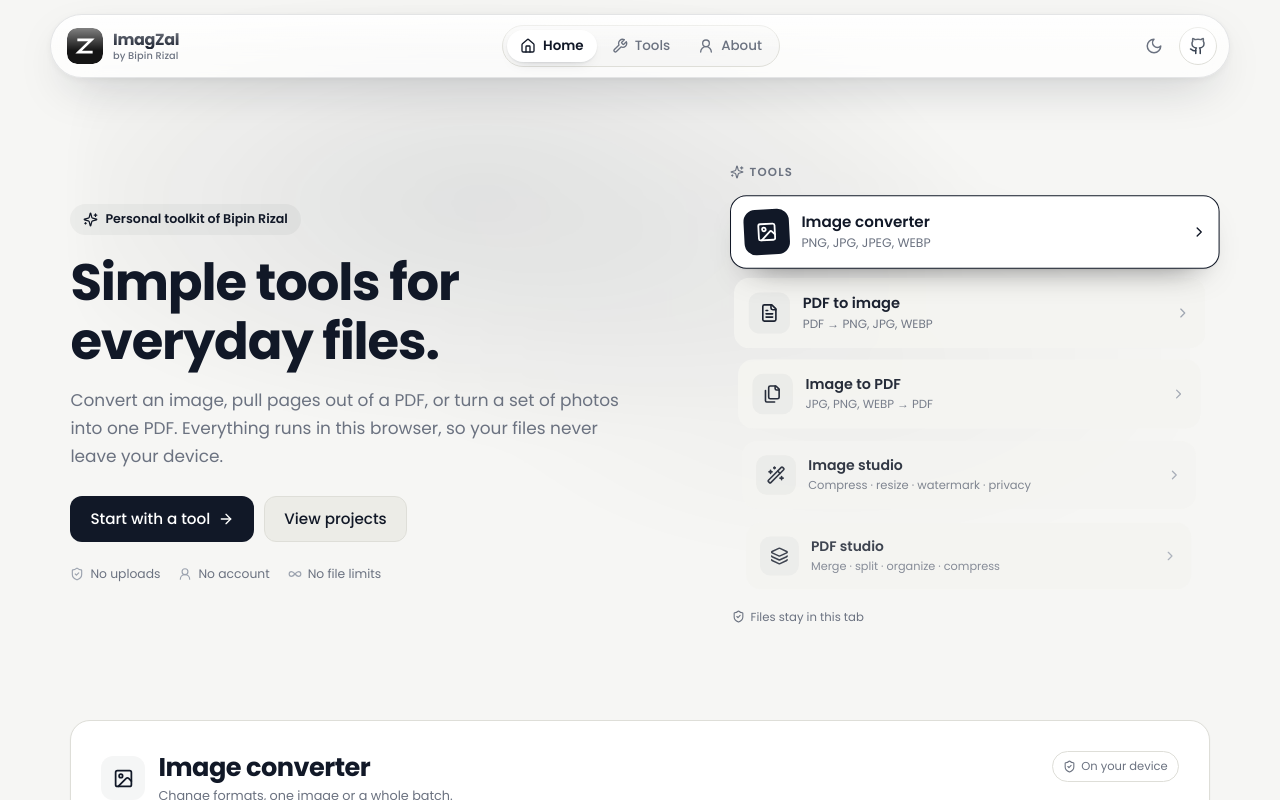
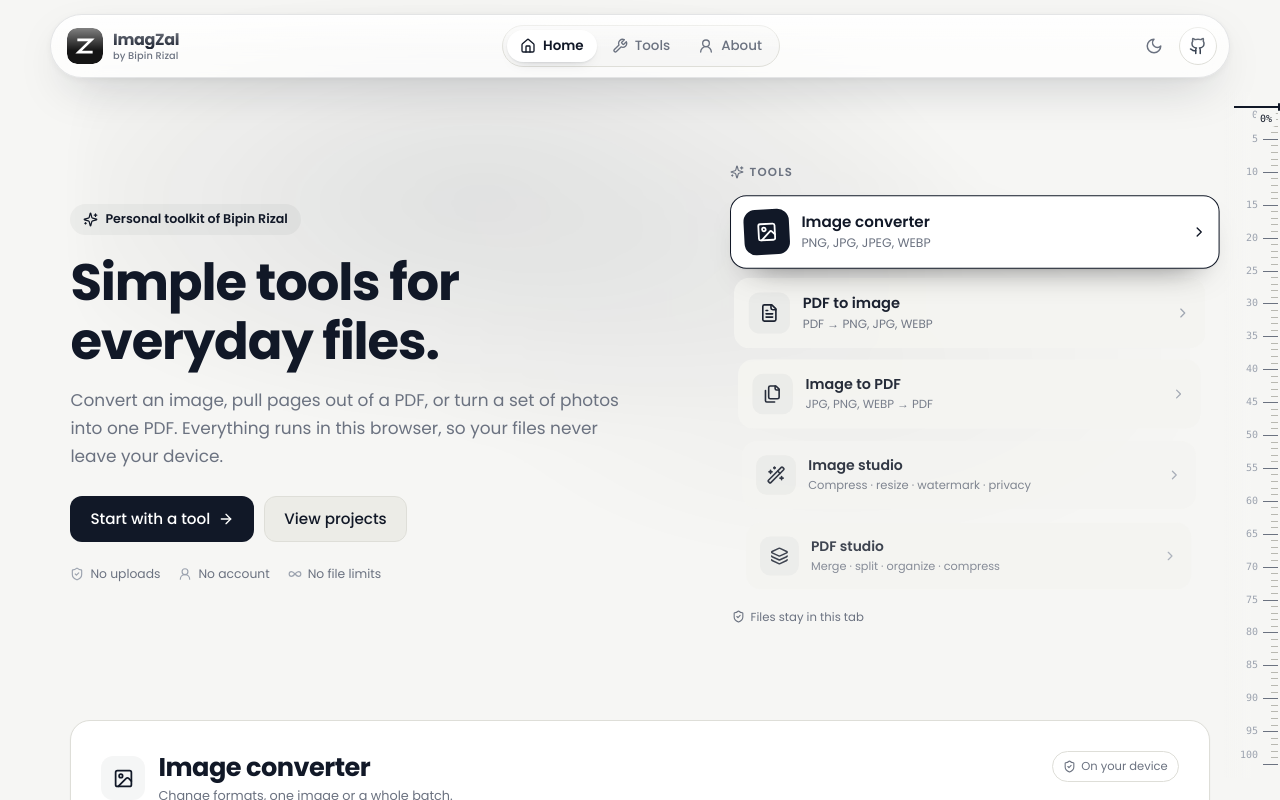
Before and after one commit to Bipin223/ImagZal, a React (Vite) app: page / in a window 1280 px wide. Shown: the top 800 px of the page. Built offline with nearby package versions, Linux system fonts and the light colour scheme.

Commit message:
Add a draggable scroll ruler sidebar

```diff
--- a/src/App.tsx
+++ b/src/App.tsx
@@ -18,6 +18,7 @@ import type { LucideIcon } from 'lucide-react';
 import bipinPhoto from './assets/bipin.jpg';
 import { LoadingScreen } from './components/LoadingScreen';
 import { ScalingShowcase } from './components/ScalingShowcase';
+import { ScrollRuler } from './components/ScrollRuler';
 import { SiteHeader } from './components/SiteHeader';
 import { Toasts } from './components/Toasts';
 import { useScrollReveal } from './hooks/useScrollReveal';
@@ -161,6 +162,7 @@ export default function App() {
     <div id="top">
       {!introDone ? <LoadingScreen onDone={finishIntro} /> : null}
       <SiteHeader theme={theme} onToggleTheme={toggleTheme} />
+      <ScrollRuler />
 
       <main>
         <section className="hero container" id="home">
--- /dev/null
+++ b/src/components/ScrollRuler.tsx
@@ -0,0 +1,146 @@
+import { useEffect, useRef, useState } from 'react';
+import type { KeyboardEvent, PointerEvent } from 'react';
+
+const TICKS = Array.from({ length: 101 }, (_, index) => index);
+
+function maxScroll(): number {
+  return Math.max(0, document.documentElement.scrollHeight - window.innerHeight);
+}
+
+export function ScrollRuler() {
+  const [progress, setProgress] = useState(0);
+  const [dragging, setDragging] = useState(false);
+  const rulerRef = useRef<HTMLDivElement>(null);
+  const trackRef = useRef<HTMLDivElement>(null);
+  const frame = useRef(0);
+
+  useEffect(() => {
+    const update = () => {
+      frame.current = 0;
+      const max = maxScroll();
+      setProgress(max > 0 ? Math.min(1, Math.max(0, window.scrollY / max)) : 0);
+    };
+    const schedule = () => {
+      if (!frame.current) frame.current = window.requestAnimationFrame(update);
+    };
+
+    update();
+    window.addEventListener('scroll', schedule, { passive: true });
+    window.addEventListener('resize', schedule);
+    return () => {
+      window.removeEventListener('scroll', schedule);
+      window.removeEventListener('resize', schedule);
+      if (frame.current) window.cancelAnimationFrame(frame.current);
+    };
+  }, []);
+
+  const scrollToProgress = (value: number) => {
+    const top = Math.round(Math.min(1, Math.max(0, value)) * maxScroll());
+    // The page uses smooth scrolling globally; dragging the ruler must be instant.
+    const root = document.documentElement;
+    const previous = root.style.scrollBehavior;
+    root.style.scrollBehavior = 'auto';
+    window.scrollTo(0, top);
+    root.style.scrollBehavior = previous;
+  };
+
+  const progressFromEvent = (event: PointerEvent<HTMLDivElement>) => {
+    const track = trackRef.current;
+    if (!track) return null;
+    const rect = track.getBoundingClientRect();
+    if (rect.height <= 0) return null;
+    return Math.min(1, Math.max(0, (event.clientY - rect.top) / rect.height));
+  };
+
+  const handlePointerDown = (event: PointerEvent<HTMLDivElement>) => {
+    if (event.button !== 0) return;
+    event.preventDefault();
+    const value = progressFromEvent(event);
+    if (value === null) return;
+    rulerRef.current?.setPointerCapture(event.pointerId);
+    setDragging(true);
+    scrollToProgress(value);
+  };
+
+  const handlePointerMove = (event: PointerEvent<HTMLDivElement>) => {
+    if (!dragging) return;
+    const value = progressFromEvent(event);
+    if (value !== null) scrollToProgress(value);
+  };
+
+  const endDrag = (event: PointerEvent<HTMLDivElement>) => {
+    if (!dragging) return;
+    setDragging(false);
+    if (rulerRef.current?.hasPointerCapture(event.pointerId)) {
+      rulerRef.current.releasePointerCapture(event.pointerId);
+    }
+  };
+
+  const handleKeyDown = (event: KeyboardEvent<HTMLDivElement>) => {
+    const page = window.innerHeight * 0.85;
+    let delta = 0;
+    if (event.key === 'ArrowDown') delta = 80;
+    else if (event.key === 'ArrowUp') delta = -80;
+    else if (event.key === 'PageDown') delta = page;
+    else if (event.key === 'PageUp') delta = -page;
+    else if (event.key === 'Home') {
+      event.preventDefault();
+      scrollToProgress(0);
+      return;
+    } else if (event.key === 'End') {
+      event.preventDefault();
+      scrollToProgress(1);
+      return;
+    } else {
+      return;
+    }
+    event.preventDefault();
+    window.scrollBy(0, delta);
+  };
+
+  const percent = Math.round(progress * 100);
+
+  return (
+    <div
+      ref={rulerRef}
+      className={`scroll-ruler${dragging ? ' is-dragging' : ''}`}
+      role="slider"
+      aria-label="Page scroll"
+      aria-orientation="vertical"
+      aria-valuemin={0}
+      aria-valuemax={100}
+      aria-valuenow={percent}
+      aria-valuetext={`${percent}%`}
+      tabIndex={0}
+      onPointerDown={handlePointerDown}
+      onPointerMove={handlePointerMove}
+      onPointerUp={endDrag}
+      onPointerCancel={endDrag}
+      onKeyDown={handleKeyDown}
+    >
+      <div ref={trackRef} className="ruler-track">
+        {TICKS.map((tick) => {
+          const major = tick % 5 === 0;
+          return (
+            <span
+              key={tick}
+              className={`ruler-tick${major ? ' ruler-major' : ''}`}
+              style={{ top: `${tick}%` }}
+              aria-hidden="true"
+            >
+              {major && <span>{tick}</span>}
+            </span>
+          );
+        })}
+
+        <span
+          className={`ruler-marker${progress > 0.93 ? ' is-near-end' : ''}`}
+          style={{ top: `${progress * 100}%` }}
+          aria-hidden="true"
+        >
+          <span>{percent}%</span>
+        </span>
+      </div>
+    </div>
+  );
+}
--- a/src/index.css
+++ b/src/index.css
@@ -435,6 +435,129 @@ main {
   pointer-events: none;
 }
 
+/* ---------- scroll ruler ---------- */
+
+.scroll-ruler {
+  position: fixed;
+  z-index: 70;
+  top: 92px;
+  right: 0;
+  bottom: 22px;
+  width: 56px;
+  padding-block: 14px;
+  background: linear-gradient(to left, var(--bg) 52%, transparent);
+  color: var(--muted);
+  cursor: ns-resize;
+  touch-action: none;
+}
+
+.scroll-ruler:focus-visible {
+  border-radius: 10px;
+  outline: 2px solid var(--focus);
+  outline-offset: -4px;
+}
+
+.ruler-track {
+  position: relative;
+  height: 100%;
+  pointer-events: none;
+}
+
+.ruler-tick {
+  position: absolute;
+  right: 2px;
+  width: 7px;
+  height: 1px;
+  background: var(--line-strong);
+  transition: background-color 0.2s ease;
+}
+
+.ruler-major {
+  width: 15px;
+  background: var(--muted);
+}
+
+.ruler-major > span {
+  position: absolute;
+  top: 0;
+  right: 20px;
+  transform: translateY(-50%);
+  color: var(--faint);
+  font-family: ui-monospace, "Cascadia Code", Consolas, monospace;
+  font-size: 10px;
+  line-height: 1.4;
+  font-variant-numeric: tabular-nums;
+}
+
+.ruler-tick:first-child > span {
+  top: 2px;
+  transform: none;
+}
+
+.ruler-tick:nth-last-child(2) > span {
+  top: -2px;
+  transform: translateY(-100%);
+}
+
+.ruler-marker {
+  position: absolute;
+  right: 0;
+  width: 46px;
+  height: 2px;
+  background: var(--ink);
+  transition:
+    top 0.12s linear,
+    width 0.2s ease;
+}
+
+.ruler-marker::after {
+  content: "";
+  position: absolute;
+  top: -3px;
+  right: 0;
+  width: 2px;
+  height: 8px;
+  border-radius: 2px;
+  background: var(--ink);
+}
+
+.ruler-marker > span {
+  position: absolute;
+  top: 5px;
+  right: 4px;
+  padding: 0 4px;
+  border-radius: 4px;
+  background: var(--bg);
+  color: var(--ink);
+  font-family: ui-monospace, "Cascadia Code", Consolas, monospace;
+  font-size: 10px;
+  line-height: 1.6;
+  font-variant-numeric: tabular-nums;
+}
+
+.ruler-marker.is-near-end > span {
+  top: auto;
+  bottom: 5px;
+}
+
+.scroll-ruler:hover .ruler-marker {
+  width: 52px;
+}
+
+.scroll-ruler:hover .ruler-tick {
+  background: var(--muted);
+}
+
+.scroll-ruler.is-dragging .ruler-marker {
+  transition: none;
+}
+
+@media (max-width: 1080px) {
+  .scroll-ruler {
+    display: none;
+  }
+}
+
 /* ---------- loading / intro ---------- */
 
 .intro {
```
